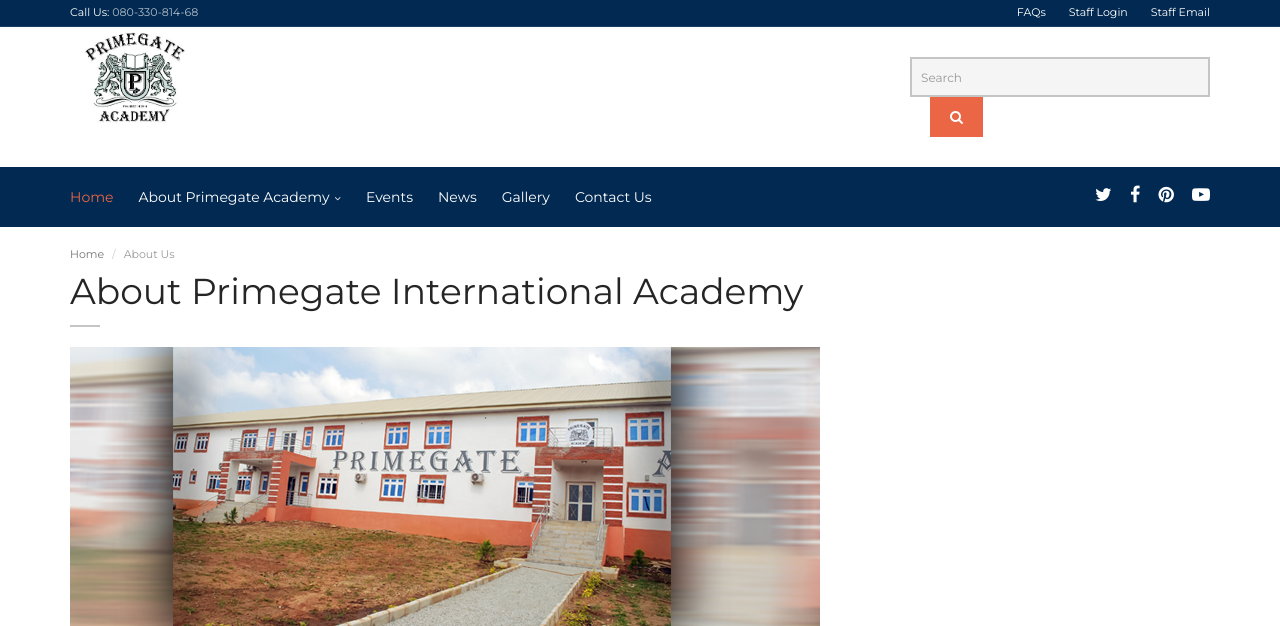
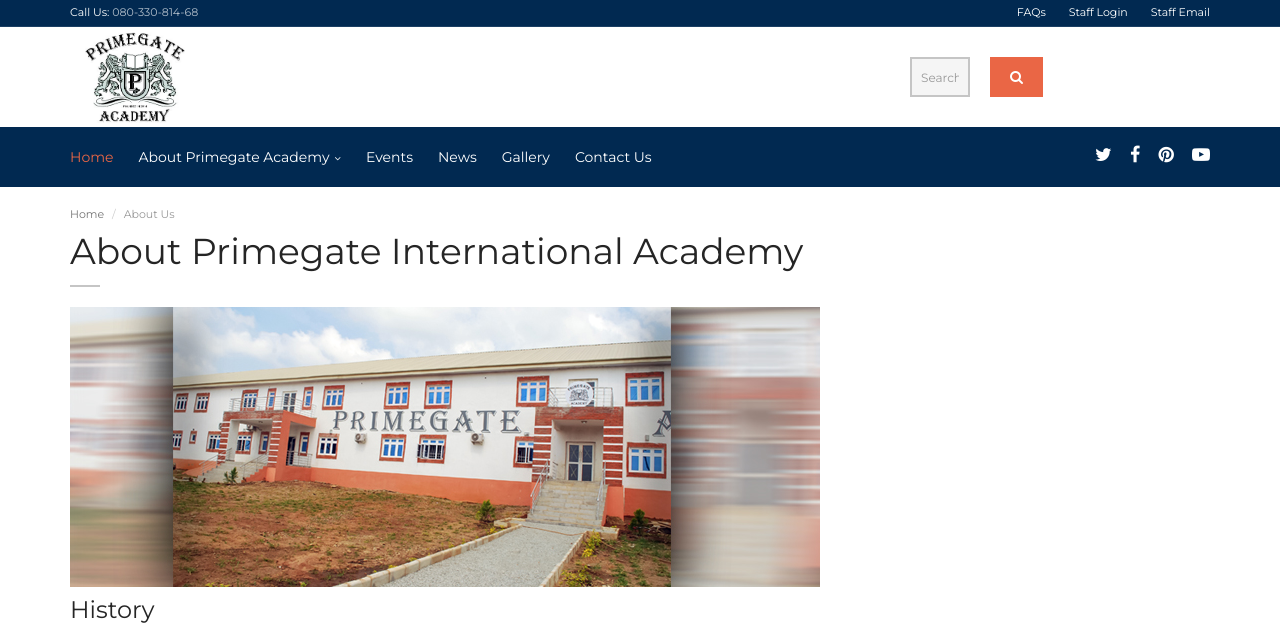
Before and after one commit to hakimkal/primegate, a Django app: page /about/ in a window 1280 px wide. Shown: the top 626 px of the page. Run offline with Django 3.2, Linux system fonts and the light colour scheme; parts of the project's set-up code (start-up, migrations or seed data) failed here and were passed over; some libraries are stand-ins or nearby versions.

Commit message:
fixed form google search

```diff
--- a/templates/header.html
+++ b/templates/header.html
@@ -21,7 +21,7 @@
             <div class="search pull-right">
                 <div class="input-group">
 					<form method="get" action="http://www.google.com/search" target="_blank">
-                    <input type="text" name="q" class="form-control" placeholder="Search">
+                    <input type="text" name="q" class="form-control" style="width:60px;" placeholder="Search">
                     <span class="input-group-btn">
                         <button type="submit" class="btn"><i class="fa fa-search"></i></button>
                     </span>
```
